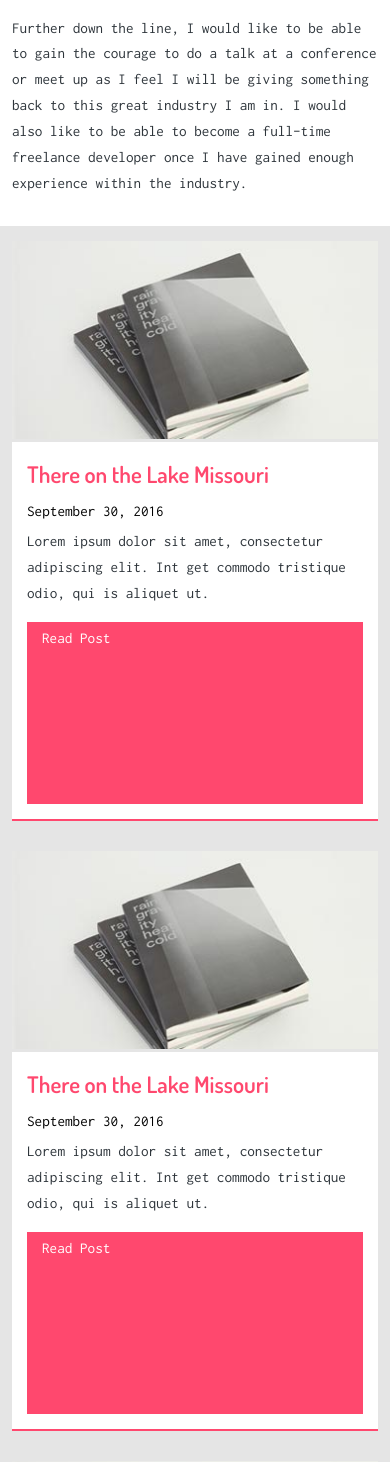
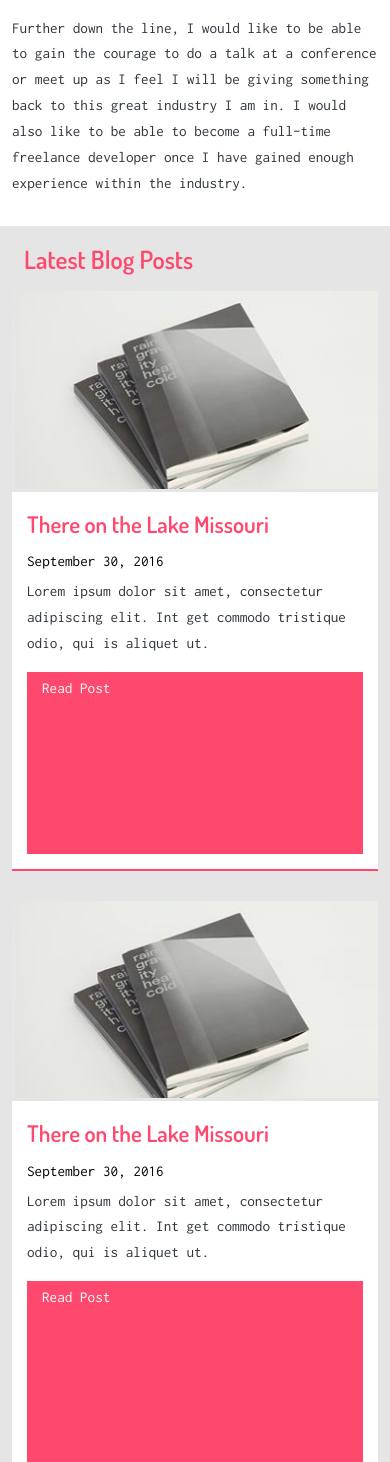
Before and after one commit to Pushedskydiver/alexclapperton.co.uk, a PHP site: page /pages/index.html in a window 390 px wide; the page is wider, and only the part inside the window is pictured. Shown: the part 1193-2655 px from the top of that part. Run offline with PHP 8.4, Linux system fonts and the light colour scheme; style sheets or scripts are compiled from the project's sources; some web fonts are replaced.

Commit message:
Homepage responsive, add comments

```diff
--- a/src/js/scripts.js
+++ b/src/js/scripts.js
@@ -187,8 +187,10 @@
     // ==============================================
     init_dummy_link();
     init_scroll_to();
-    // init_smooth_scroll_top();
     // init_contact_form();
     // init_portfolio();
+    if (!$('body').hasClass('mobile')) {
+      init_smooth_scroll_top();
+    }
 
 })(window.jQuery);
--- a/src/pages/index.html
+++ b/src/pages/index.html
@@ -23,21 +23,24 @@
 
     <!--******************** SITE HEADER : Start ********************-->
     <header class="siteHeader">
+      <!-- BEGIN : CONTAINER -->
       <div class="container">
+        <!-- BEGIN : SKIP LINKS -->
         <div class="skipLinks">
           <a href="#nav" class="skipLink  skipLink--hidden  skipLink--focusable">Skip to navigation</a>
           <a href="#content" class="skipLink  skipLink--hidden  skipLink--focusable  skipLink--scrollTo" data-offset-top="130">Skip to content</a>
         </div>
-
+        <!-- END : SKIP LINKS /-->
+        <!-- BEGIN : SITE HEADER FLEX -->
         <div class="siteHeader--flex">
           <!-- BEGIN : MAIN HEADER -->
           <div class="mainHeader">
             <a href="#" class="mainHeader_logo"><span class="mainHeader_logoPeriod">.</span>Alex</a>
           </div>
           <!-- END : MAIN HEADER /-->
-
           <!-- BEGIN : SITE NAV -->
           <nav class="siteNav" id="nav">
+            <!-- BEGIN : SITE NAV LINK -->
             <a href="#" class="siteNav_link  siteNav_link--active">
               <svg class="siteNav_linkIcon">
                 <title>Home icon</title>
@@ -45,6 +48,8 @@
               </svg>
               <span class="siteNav_linkText">Home</span>
             </a>
+            <!-- END : SITE NAV LINK /-->
+            <!-- BEGIN : SITE NAV LINK -->
             <a href="#" class="siteNav_link">
               <svg class="siteNav_linkIcon">
                 <title>Porfolio icon</title>
@@ -52,6 +57,8 @@
               </svg>
               <span class="siteNav_linkText">My Work</span>
             </a>
+            <!-- END : SITE NAV LINK /-->
+            <!-- BEGIN : SITE NAV LINK -->
             <a href="#" class="siteNav_link">
               <svg class="siteNav_linkIcon">
                 <title>Blog icon</title>
@@ -59,6 +66,8 @@
               </svg>
               <span class="siteNav_linkText">Blog</span>
             </a>
+            <!-- END : SITE NAV LINK /-->
+            <!-- BEGIN : SITE NAV LINK -->
             <a href="#" class="siteNav_link">
               <svg class="siteNav_linkIcon">
                 <title>Contact icon</title>
@@ -66,36 +75,50 @@
               </svg>
               <span class="siteNav_linkText">Contact</span>
             </a>
+            <!-- END : SITE NAV LINK /-->
           </nav>
           <!-- END : SITE NAV /-->
         </div>
+        <!-- END : SITE HEADER FLEX /-->
       </div>
+      <!-- END : CONTAINER /-->
     </header>
     <!--******************** SITE HEADER : End ******************** /-->
 
 
-    <div class="wrapper">
+    <!--******************** SITE BANNER : Start ********************-->
     <section class="siteBanner">
+      <!-- BEGIN : CONTAINER -->
       <div class="container">
+        <!-- BEGIN : GRID GUIDES -->
         <div class="gridGuides">
           <div class="gridGuide"></div>
           <div class="gridGuide"></div>
           <div class="gridGuide"></div>
           <div class="gridGuide"></div>
         </div>
+        <!-- END : GRID GUIDES /-->
+        <!-- BEGIN : SITE BANNER FLEX -->
         <div class="siteBanner--flex">
           <h1 class="siteBanner_Title">Hello! <br> My name is <br> Alex Clapperton</h1>
           <p class="siteBanner_Text">
             I am a <b>Manchester</b> based Junior/Freelance <b>Front End Web Developer</b> and a final year University student.
           </p>
         </div>
+        <!-- END : SITE BANNER FLEX -->
       </div>
+      <!-- END : CONTAINER -->
     </section>
+    <!--******************** SITE BANNER : End /********************-->
 
 
+    <!--******************** SITE SECTION : Start ********************-->
     <section class="siteSection" id="content">
+      <!-- BEGIN : CONTAINER -->
       <div class="container">
+        <!-- BEGIN : SITE SECTION FLEX -->
         <div class="siteSection--flex">
+          <!-- BEGIN : SITE SECTION FLEX ITEM -->
           <div class="siteSection_flexItem">
             <h2>Who am I?</h2>
             <p>
@@ -112,6 +135,8 @@
               </svg>
             </a>
           </div>
+          <!-- END : SITE SECTION FLEX ITEM /-->
+          <!-- BEGIN : SITE SECTION FLEX ITEM -->
           <div class="siteSection_flexItem">
             <h2>My Future</h2>
             <p>
@@ -121,22 +146,34 @@
               Further down the line, I would like to be able to gain the courage to do a talk at a conference or meet up as I feel I will be giving something back to this great industry I am in. I would also like to be able to become a full-time freelance developer once I have gained enough experience within the industry.
             </p>
           </div>
+          <!-- END : SITE SECTION FLEX ITEM /-->
         </div>
+        <!-- END : SITE SECTION FLEX /-->
       </div>
+      <!-- END : CONTAINER /-->
     </section>
+    <!--******************** SITE SECTION : End /********************-->
 
 
+    <!--******************** SITE BLOG : Start ********************-->
     <section class="siteBlog">
+      <!-- BEGIN : CONTAINER -->
       <div class="container">
+        <!-- BEGIN : GRID GUIDES -->
         <div class="gridGuides">
           <div class="gridGuide"></div>
           <div class="gridGuide"></div>
           <div class="gridGuide"></div>
           <div class="gridGuide"></div>
         </div>
+        <!-- END : GRID GUIDES /-->
+        <h2 class="siteBlog_title">Latest Blog Posts</h2>
+        <!-- BEGIN : SITE BLOG FLEX -->
         <div class="siteBlog--flex">
+          <!-- BEGIN : SITE BLOG ITEM -->
           <div class="siteBlog_item">
             <img class="siteBlog_itemImg" src="images/blog/blog.jpg" alt="" />
+            <!-- BEGIN : SITE BLOG ITEM DESCRIPTION -->
             <div class="siteBlog_itemDesc">
               <h3 class="siteBlog_itemTitle">There on the Lake Missouri</h3>
               <span class="siteBlog_itemDate">September 30, 2016</span>
@@ -151,9 +188,13 @@
                 </svg>
               </a>
             </div>
+            <!-- END : SITE BLOG ITEM DESCRIPTION /-->
           </div>
+          <!-- END : SITE BLOG ITEM /-->
+          <!-- BEGIN : SITE BLOG ITEM -->
           <div class="siteBlog_item">
             <img class="siteBlog_itemImg" src="images/blog/blog.jpg" alt="" />
+            <!-- BEGIN : SITE BLOG ITEM DESCRIPTION -->
             <div class="siteBlog_itemDesc">
               <h3 class="siteBlog_itemTitle">There on the Lake Missouri</h3>
               <span class="siteBlog_itemDate">September 30, 2016</span>
@@ -168,9 +209,13 @@
                 </svg>
               </a>
             </div>
+            <!-- END : SITE BLOG ITEM DESCRIPTION /-->
           </div>
+          <!-- END : SITE BLOG ITEM /-->
+          <!-- BEGIN : SITE BLOG ITEM -->
           <div class="siteBlog_item">
             <img class="siteBlog_itemImg" src="images/blog/blog.jpg" alt="" />
+            <!-- BEGIN : SITE BLOG ITEM DESCRIPTION -->
             <div class="siteBlog_itemDesc">
               <h3 class="siteBlog_itemTitle">There on the Lake Missouri</h3>
               <span class="siteBlog_itemDate">September 30, 2016</span>
@@ -185,67 +230,99 @@
                 </svg>
               </a>
             </div>
+            <!-- END : SITE BLOG ITEM DESCRIPTION /-->
           </div>
+          <!-- END : SITE BLOG ITEM /-->
         </div>
+        <!-- END : SITE BLOG FLEX /-->
       </div>
+      <!-- END : CONTAINER /-->
     </section>
+    <!--******************** SITE BLOG : End /********************-->
 
 
+    <!--******************** SITE FOOTER : Start ********************-->
     <footer class="siteFooter">
+      <!-- BEGIN : CONTAINER -->
       <div class="container">
+        <!-- BEGIN : SITE FOOTER FLEX -->
         <div class="siteFooter--flex">
+          <!-- BEGIN : SITE FOOTER FLEX ITEM -->
           <div class="siteFooter_flexItem">
             <h4><span class="siteFooter_logoPeriod">.</span>Alex</h4>
             <p>
               Lorem ipsum dolor sit amet, consectetur adipisicing elit, sed do eiusmod tempor incididunt ut labore et dolore magna aliqua.
             </p>
+            <!-- BEGIN : FOOTE SOCIAL -->
             <div class="footerSocial  footerSocial--flex">
+              <!-- BEGIN : FOOTER SOCIAL LINK -->
               <a class="footerSocial_link" href="#" title="External link to Alex's Facebook profile.">
                 <svg class="footerSocial_icon  footerSocial_icon--facebook">
                   <use xmlns:xlink="http://www.w3.org/1999/xlink" xlink:href="images/icons/sprite.svg#facebook"></use>
                 </svg>
               </a>
+              <!-- END : FOOTER SOCIAL LINK /-->
+              <!-- BEGIN : FOOTER SOCIAL LINK -->
               <a class="footerSocial_link" href="#" title="External link to Alex's Twitter profile.">
                 <svg class="footerSocial_icon  footerSocial_icon--twitter">
                   <use xmlns:xlink="http://www.w3.org/1999/xlink" xlink:href="images/icons/sprite.svg#twitter"></use>
                 </svg>
               </a>
-                <a class="footerSocial_link" href="#" title="External link to Alex's Linked profile.">
+              <!-- END : FOOTER SOCIAL LINK /-->
+              <!-- BEGIN : FOOTER SOCIAL LINK -->
+              <a class="footerSocial_link" href="#" title="External link to Alex's LinkedIn profile.">
                 <svg class="footerSocial_icon  footerSocial_icon--linkedin">
                   <use xmlns:xlink="http://www.w3.org/1999/xlink" xlink:href="images/icons/sprite.svg#linkedin"></use>
                 </svg>
               </a>
+              <!-- END : FOOTER SOCIAL LINK /-->
+              <!-- BEGIN : FOOTER SOCIAL LINK -->
               <a class="footerSocial_link" href="#" title="External link to Alex's website GitLab repo.">
                 <svg class="footerSocial_icon  footerSocial_icon--gitlab">
                   <use xmlns:xlink="http://www.w3.org/1999/xlink" xlink:href="images/icons/sprite.svg#gitlab"></use>
                 </svg>
               </a>
+              <!-- END : FOOTER SOCIAL LINK /-->
             </div>
+            <!-- END : FOOTER SOICAL /-->
           </div>
+          <!-- END : SITE FOOTER FLEX ITEM /-->
+          <!-- BEGIN : SITE FOOTER FLEX ITEM -->
           <div class="siteFooter_flexItem">
-              <h4>Latest Tweets</h4>
+            <h4>@AlexMClapperton</h4>
             <div id="twitter"></div>
           </div>
+          <!-- END : SITE FOOTER FLEX ITEM /-->
+          <!-- BEGIN : SITE FOOTER FLEX ITEM -->
           <div class="siteFooter_flexItem">
             <h4>Latest Posts</h4>
+            <!-- BEGIN : SITE FOOTER POST -->
             <div class="siteFooter_post">
               <span class="siteFooter_postDate">12 <small class="siteFooter_postDate--small">OCT</small></span>
               <a class="siteFooter_postTitle" href="#">There on the Lake Missouri</a>
             </div>
+            <!-- END : SITE FOOTER POST /-->
+            <!-- BEGIN : SITE FOOTER POST -->
             <div class="siteFooter_post">
               <span class="siteFooter_postDate">12 <small class="siteFooter_postDate--small">OCT</small></span>
               <a class="siteFooter_postTitle" href="#">There on the Lake Missouri</a>
             </div>
+            <!-- END : SITE FOOTER POST /-->
+            <!-- BEGIN : SITE FOOTER POST -->
             <div class="siteFooter_post">
               <span class="siteFooter_postDate">12 <small class="siteFooter_postDate--small">OCT</small></span>
               <a class="siteFooter_postTitle" href="#">There on the Lake Missouri</a>
             </div>
+            <!-- END : SITE FOOTER POST /-->
           </div>
+          <!-- END : SITE FOOTER FLEX ITEM /-->
         </div>
+        <!-- END : SITE FOOTER FLEX /-->
         <p class="siteFooter_copyright">Copyright &copy; <script type="text/javascript">document.write(new Date().getFullYear());</script>. All rights reserved.</p>
       </div>
+      <!-- END : CONTAINER /-->
     </footer>
-    </div>
+    <!--******************** SITE FOOTER : End /********************-->
 
 
     <!--/ Scroll to top -->
@@ -257,8 +334,8 @@
     </a>
 
 
+    <!-- JAVASCRIPT -->
     <script src="js/main.js"></script>
-
 
   </body>
 </html>
--- a/src/scss/partials/_base.scss
+++ b/src/scss/partials/_base.scss
@@ -70,7 +70,7 @@ h3 {
   line-height: $core-line-height;
 
   @include respond-to(s) {
-    font-size: ($core-font-size * 1.7);
+    font-size: ($core-font-size * 1.6);
   }
 }
 
@@ -81,7 +81,7 @@ h4 {
   line-height: $core-line-height;
 
   @include respond-to(s) {
-    font-size: ($core-font-size * 1.55);
+    font-size: ($core-font-size * 1.5);
   }
 }
 
--- a/src/scss/partials/_blog.scss
+++ b/src/scss/partials/_blog.scss
@@ -13,6 +13,10 @@
       padding: 30px 0;
     }
   }
+}
+
+.siteBlog_title {
+  padding: 0 $core-grid-unit;
 }
 
 .siteBlog--flex {
@@ -34,8 +38,9 @@
     width: 48%;
   }
 
-  @include respond-to(xl) {
+  @include respond-to(l) {
     width: 31%;
+    margin-bottom: 0;
   }
 }
 
--- a/src/scss/partials/_footer.scss
+++ b/src/scss/partials/_footer.scss
@@ -66,6 +66,10 @@
     margin: 0 auto;
     border-radius: 4px;
     z-index: -1;
+
+    @include respond-to(l) {
+      size: calc(100% - 4px) calc(100% - 2px);
+    }
   }
 }
 
--- a/src/scss/partials/_section.scss
+++ b/src/scss/partials/_section.scss
@@ -6,7 +6,7 @@
 
 .siteSection--flex {
 
-  @include respond-to(xl) {
+  @include respond-to(l) {
     @include grid(wrap, row, space-between);
   }
 }
@@ -14,7 +14,7 @@
 .siteSection_flexItem {
   margin-bottom: 15px;
 
-  @include respond-to(xl) {
-    width: 48%;
+  @include respond-to(l) {
+    width: 48.5%;
   }
 }
```
Lines whose indentation alone changed are shown as unchanged.
